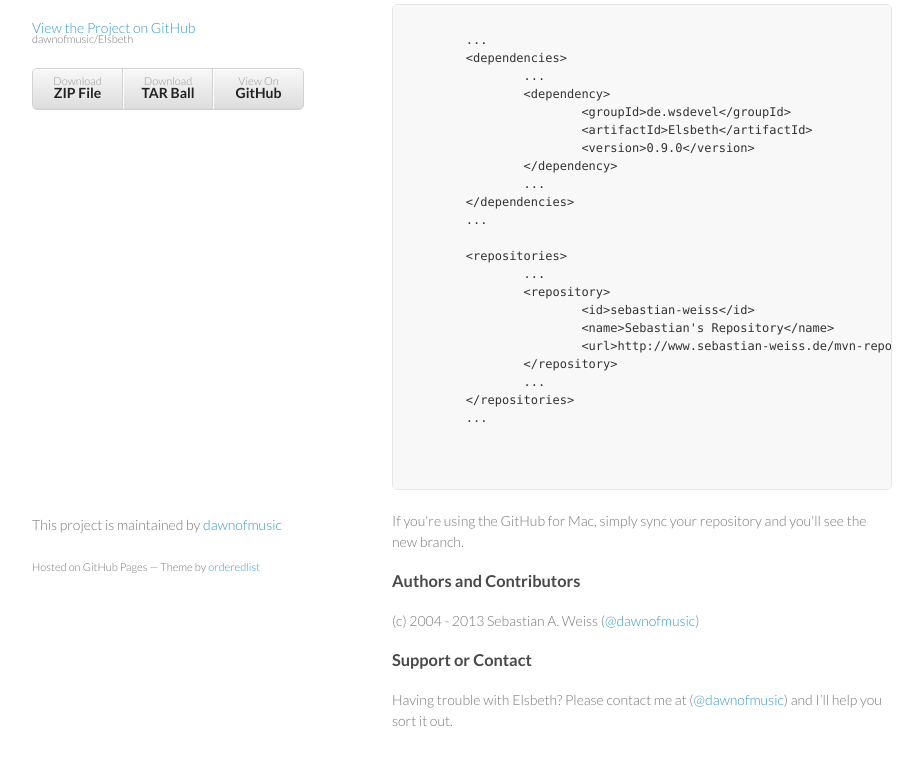
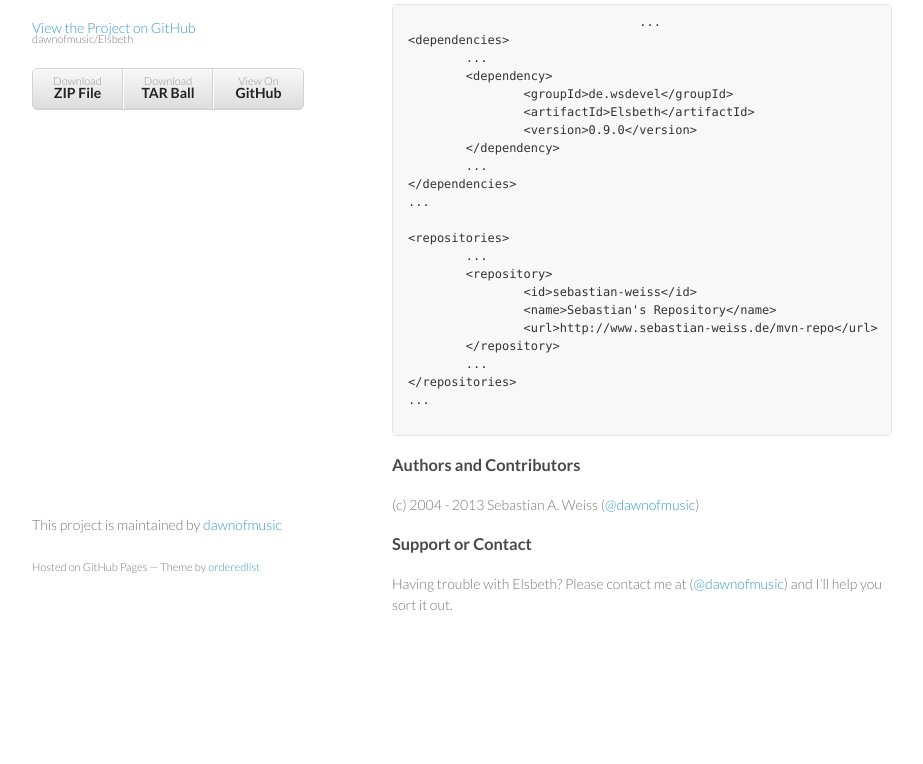
Before and after one commit to dawnofmusic/Elsbeth, a plain HTML site: page index.html in a window 1280 px wide. Shown: the part 154-918 px from the top of the page, without its empty margins (178-1101 px from the left). After the commit the page ends 839 px from the top, so only its background shows below. Drawn offline with Linux system fonts and the light colour scheme.

Commit message:
minor ui changes

```diff
--- a/index.html
+++ b/index.html
@@ -47,8 +47,7 @@
 				Just add the following lines to your pom.xml:</p>
 
 			<pre>
-				<code>
-	...
+				<code>...
 &lt;dependencies&gt;
 	...
 	&lt;dependency&gt;
@@ -69,13 +68,8 @@
 	&lt;/repository&gt;
 	...
 &lt;/repositories&gt;
-	...
-
-</code>
+...</code>
 			</pre>
-
-			<p>If you're using the GitHub for Mac, simply sync your
-				repository and you'll see the new branch.</p>
 
 			<h3>Authors and Contributors</h3>
 
```
Lines whose indentation alone changed are shown as unchanged.
